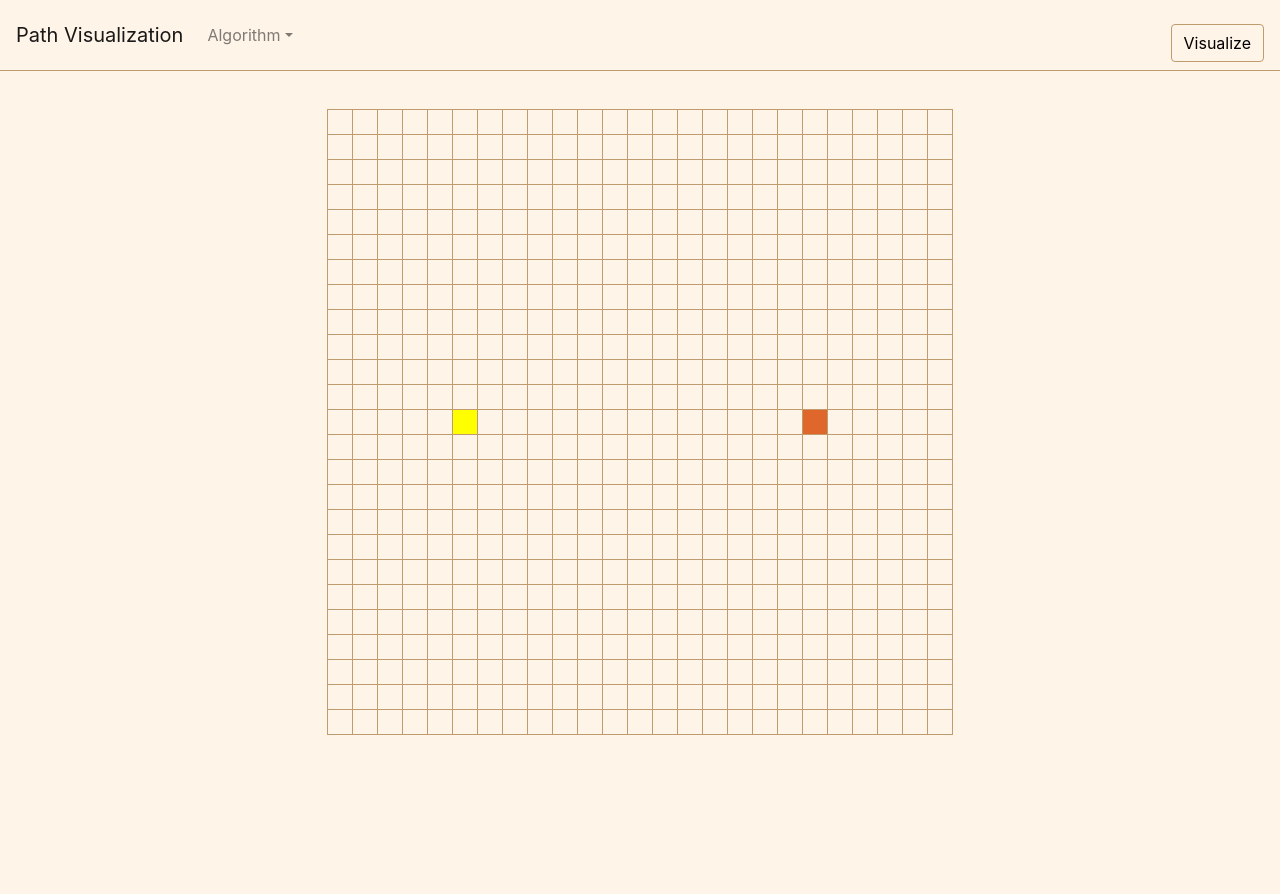
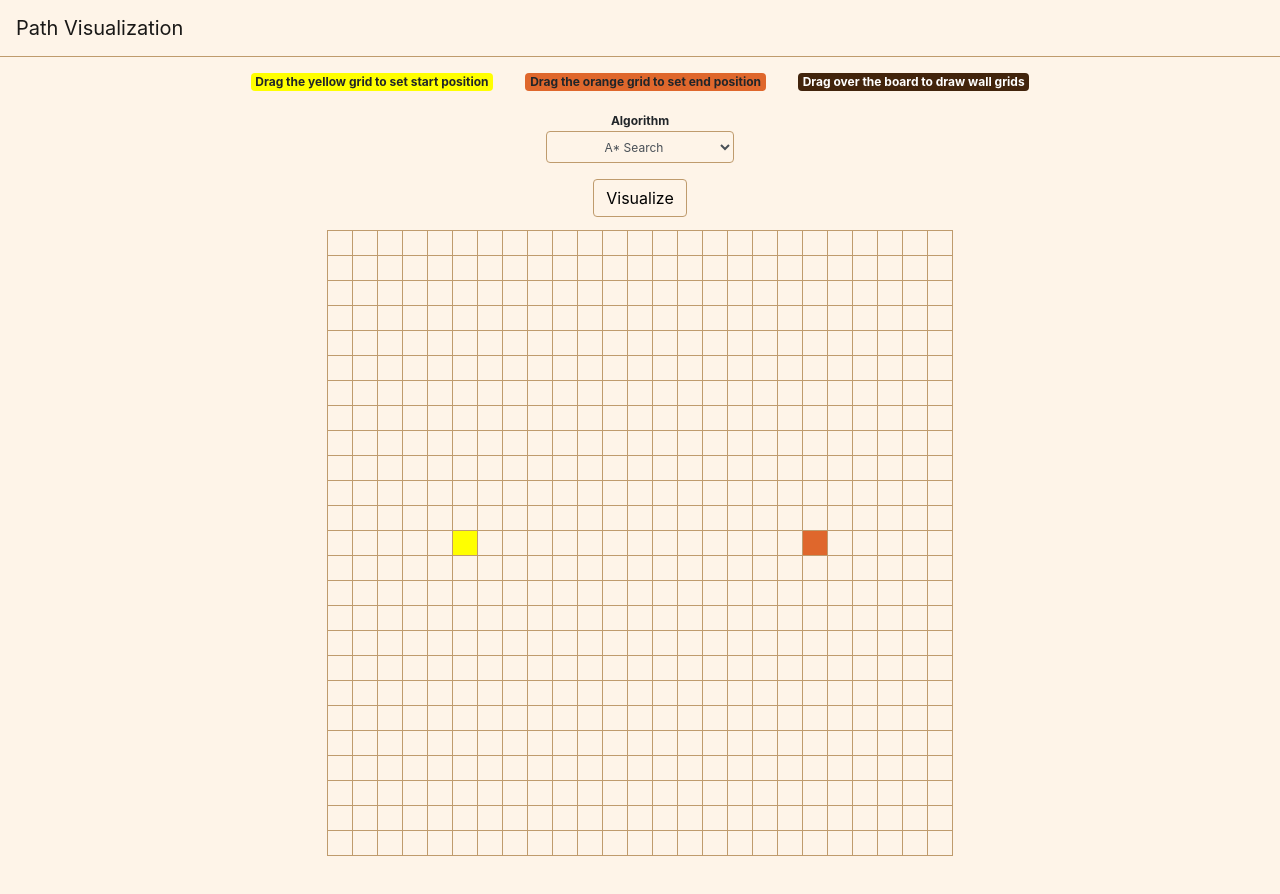
Before and after one commit to agnesnatasya/path-visualization, a React (Create React App) app: page / in a window 1280 px wide. Before the commit the page ends 800 px from the top, so only its background shows below. Built offline with nearby package versions, Linux system fonts and the light colour scheme.

Commit message:
Add information on top of the table

```diff
--- a/src/algorithms/GreedyBestFirstSearch.js
+++ /dev/null
@@ -1,71 +0,0 @@
-export function greedyBestFirst(startGrid, endGrid, allGrids) {
-  var visitedGridsInOrder = []
-  initializeProps(allGrids)
-  var openList = [];
-  var closedList = [];
-  openList.push(startGrid);
-
-  while (openList.length > 0) {
-    let lowestH = 0;
-    for (let i = 0; i < openList.length; i++) {
-      if (openList[i].hValue < openList[lowestH].hValue) {
-        lowestH = i;
-      }
-    }
-    let currentGrid = openList[lowestH];
-    visitedGridsInOrder.push(currentGrid);
-    if (currentGrid.row === endGrid.row && currentGrid.col === endGrid.col) {
-      return [closedList, getShortestPath(endGrid)]
-    }
-
-    const indexCurrentGrid = openList.indexOf(currentGrid);
-    if (indexCurrentGrid > -1) {
-      openList.splice(indexCurrentGrid, 1);
-    }
-    closedList.push(currentGrid);
-
-    let neighbors = getNeighborsOfGrid(currentGrid, allGrids, closedList);
-
-    for (let i = 0; i < neighbors.length; i++) {
-      let neighbor = neighbors[i];
-      neighbor.hValue = (Math.abs(neighbor.row - endGrid.row) + Math.abs(neighbor.col - endGrid.col))
-      openList.push(neighbor);
-      neighbor.previousGrid = currentGrid;
-    }
-  }
-  return [[], []];
-}
-
-function initializeProps(allGrids) {
-  for (let row = 0; row < allGrids.length; row++) {
-    for (let col = 0; col < allGrids[0].length; col++) {
-      allGrids[row][col].hValue = 0;
-    }
-  }
-}
-
-function getShortestPath(endGrid) {
-  var shortestPath = [];
-  var currentGrid = endGrid;
-  while (currentGrid.previousGrid) {
-    console.log(currentGrid);
-    console.log(currentGrid.previousGrid)
-    shortestPath.unshift(currentGrid);
-    currentGrid = currentGrid.previousGrid;
-  }
-  return shortestPath;
-};
-
-function getNeighborsOfGrid(grid, allGrids, closedList) {
-  var neighborDown = grid.row < allGrids.length - 1 ? allGrids[grid.row + 1][grid.col] : null;
-  var neighborRight = grid.col < allGrids[0].length - 1 ? allGrids[grid.row][grid.col + 1] : null;
-  var neighborLeft = grid.col > 0 ? allGrids[grid.row][grid.col - 1] : null;
-  var neighborTop = grid.row > 0 ? allGrids[grid.row - 1][grid.col] : null;
-  return [neighborRight, neighborDown, neighborLeft, neighborTop].filter((neighbor) =>
-    neighbor !== null && (!neighbor.isWallGrid && !isPartOfArray(neighbor, closedList))
-  );
-}
-
-function isPartOfArray(grid, gridsList) {
-  return gridsList.some((item) => (item.row === grid.row && item.col === grid.col));
-}
--- a/src/components/Grids/Grids.css
+++ b/src/components/Grids/Grids.css
@@ -2,6 +2,37 @@ table {
   margin: auto;
   border-collapse: collapse;
   padding: 10%;
-  margin-top: 3%;
+  margin-top: 1%;
   margin-bottom: 3%;
 }
+
+.startGridBadge {
+  background-color: yellow;
+  margin: 1rem;
+}
+
+.endGridBadge {
+  background-color: #df672c;
+  margin: 1rem;
+}
+
+.wallGridBadge {
+  background-color: #42240C;
+  color: white;
+  margin: 1rem;
+}
+
+label {
+  font-size: 75%;
+  font-weight: 700;
+  margin-bottom: 0 !important;
+}
+
+.form-control {
+  width: fit-content !important;
+  margin: auto;
+  font-size: 75% !important;
+  text-align: center ;
+  background-color: #fef4e8 !important;
+  border-color: #bf9b6d !important;
+}
--- a/src/components/Grids/Grids.js
+++ b/src/components/Grids/Grids.js
@@ -1,11 +1,11 @@
 import React, { Component } from 'react';
 import Grid from './Grid';
 import { astar } from '../../algorithms/AStar.js'
-import { greedyBestFirst } from '../../algorithms/GreedyBestFirstSearch.js'
+import { greedyBestFirst } from '../../algorithms/GreedyBestFirst.js'
 import { djikstra } from '../../algorithms/Djikstra.js'
 import { bfs } from '../../algorithms/BFS.js'
 import { dfs } from '../../algorithms/DFS.js'
-import { Navbar, Nav, NavDropdown, Button, Form } from 'react-bootstrap'
+import { Navbar, Row, Col, Button, Badge, Container } from 'react-bootstrap'
 
 import './Grids.css';
 
@@ -22,7 +22,7 @@ export default class Grids extends Component {
       grids: [],
       mousePressed: false,
       buttonDragged: null,
-      chosenAlgo: "astar",
+      algo: "A* Search",
       buttonsEnabled: true,
       pureGrid: true,
     };
@@ -47,7 +47,6 @@ export default class Grids extends Component {
     return {
       row: row,
       col: col,
-      distance: Infinity,
       isVisited: false,
       isWallGrid: false,
       isStartGrid: this.isStartGrid(row, col),
@@ -68,29 +67,64 @@ export default class Grids extends Component {
     return initialGrids;
   }
 
+  header = () => {
+    return (
+      <Container>
+        <Badge className="startGridBadge">
+          Drag the yellow grid to set start position
+        </Badge>
+        <Badge className="endGridBadge">
+          Drag the orange grid to set end position
+        </Badge>
+        <Badge className="wallGridBadge">
+          Drag over the board to draw wall grids
+        </Badge>
+        <br />
+        <Row>
+          <Col>
+            <label htmlFor="module-credit">Algorithm</label>
+            <select
+              id="module-credit"
+              className="form-control"
+              value={this.state.moduleCredit}
+              onChange={(e) => this.setState({ algo: e.target.value })}
+            >
+              {[
+                "A* Search",
+                "BFS",
+                "Djikstra's Algorithm",
+                "Greedy Best First Search",
+              ].map((item) => (
+                <option key={item} value={item} className="selectItems">
+                  {item}
+                </option>
+              ))}
+            </select>
+          </Col>
+        </Row>
+        <Row>
+
+          <Col>
+            <Button
+              variant="outline-primary"
+              onClick={this.visualizeAlgo}
+              disabled={!this.state.buttonsEnabled}
+            >
+              Visualize
+            </Button>
+          </Col>
+        </Row>
+      </Container>
+    );
+  }
+
+
   headerBar = () => {
     return (
-      <Navbar className='header-bar' expand="lg">
+      <Navbar className="header-bar" expand="lg">
         <Navbar.Brand href="#home">Path Visualization</Navbar.Brand>
-        <Navbar.Toggle aria-controls="basic-navbar-nav" />
-        <Navbar.Collapse id="basic-navbar-nav">
-          <Nav className="mr-auto">
-            <NavDropdown title="Algorithm" id="basic-nav-dropdown">
-              <NavDropdown.Item>Djikstra</NavDropdown.Item>
-              <NavDropdown.Item>BFS</NavDropdown.Item>
-              <NavDropdown.Item>DFS</NavDropdown.Item>
-            </NavDropdown>
-          </Nav>
-        </Navbar.Collapse>
-        <Form inline>
-          <Button
-            variant="outline-primary"
-            onClick={this.visualizeAlgo}
-            disabled={!this.state.buttonsEnabled}
-          >Visualize</Button>
-        </Form>
-      </Navbar >
-    )
+      </Navbar>
+    );
   }
 
   isStartGrid(row, col) {
@@ -205,17 +239,17 @@ export default class Grids extends Component {
     this.toggleButtonsEnabled();
 
     let [visitedGridsInOrder, shortestPathGrids] = [null, null];
-    switch (this.state.chosenAlgo) {
-      case "djikstra":
+    switch (this.state.algo) {
+      case "Djikstra's Algorithm":
         [visitedGridsInOrder, shortestPathGrids] = djikstra(this.state.grids);
         break;
-      case "bfs":
+      case "BFS":
         [visitedGridsInOrder, shortestPathGrids] = bfs(this.state.grids);
         break;
-      case "astar":
+      case "A* Search":
         [visitedGridsInOrder, shortestPathGrids] = astar(this.state.grids);
         break;
-      case "greedyBestFirst":
+      case "Greedy Best First Search":
         [visitedGridsInOrder, shortestPathGrids] = greedyBestFirst(
           this.state.grids
         );
@@ -265,6 +299,7 @@ export default class Grids extends Component {
     return (
       <div>
         {this.headerBar()}
+        {this.header()}
       <table>
         {
           this.state.grids.map((gridsRow, rowIndex) => {
```
